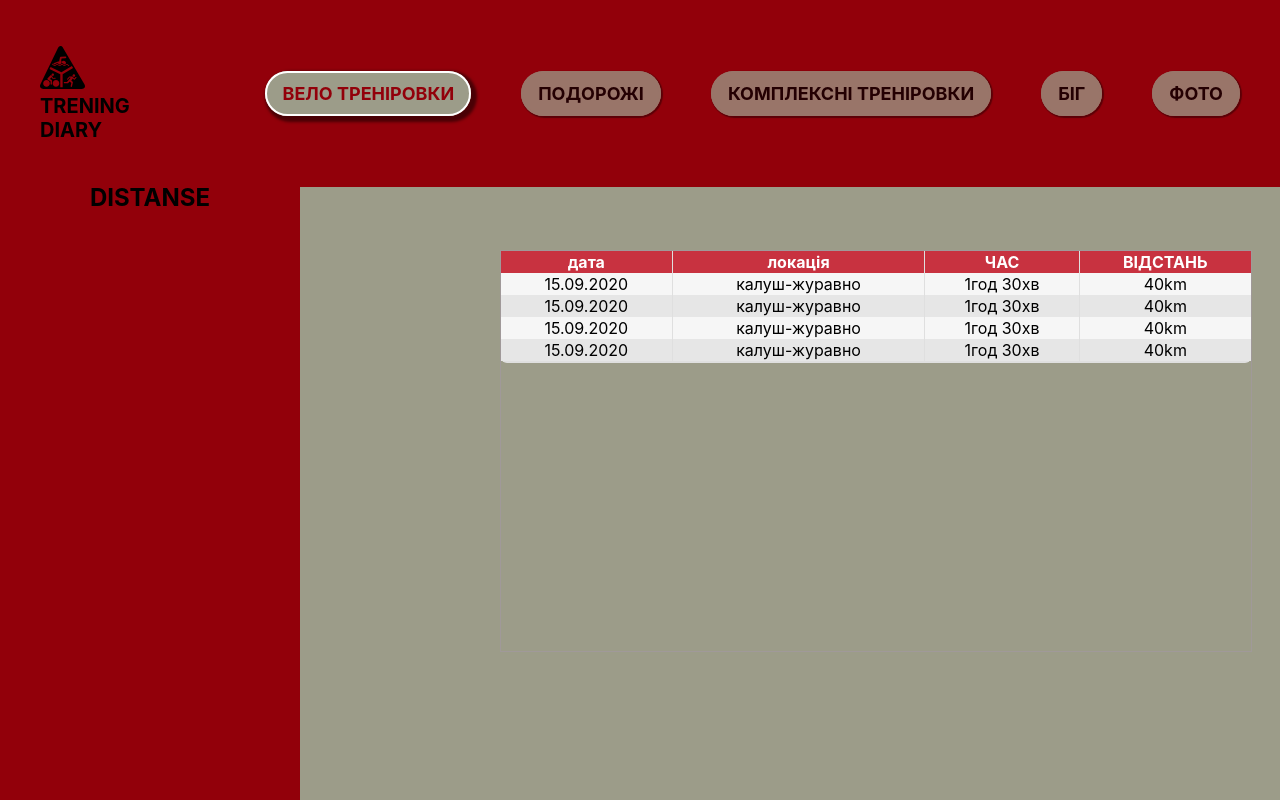
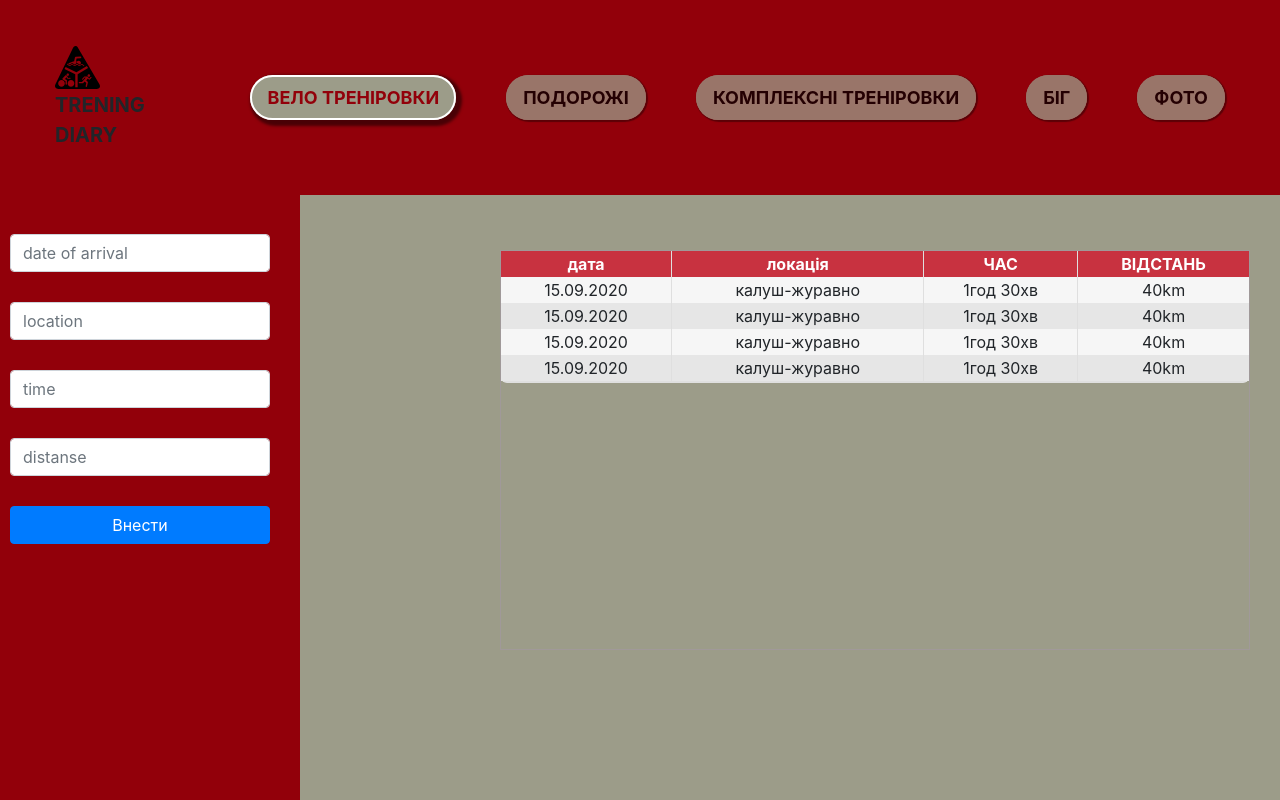
Before and after one commit to Nazar-svg/My_Trening_Diary, a React (Create React App) app: page /cycling in a window 1280 px wide. Built offline with nearby package versions, Linux system fonts and the light colour scheme.

Commit message:
+ botstrap, component MenuCicling

```diff
--- a/package.json
+++ b/package.json
@@ -6,6 +6,7 @@
     "@testing-library/jest-dom": "^4.2.4",
     "@testing-library/react": "^9.5.0",
     "@testing-library/user-event": "^7.2.1",
+    "bootstrap": "^4.5.2",
     "react": "^16.13.1",
     "react-dom": "^16.13.1",
     "react-router": "^5.2.0",
--- a/src/App.js
+++ b/src/App.js
@@ -3,7 +3,6 @@ import './App.css'
 import { Route, Switch } from 'react-router-dom'
 import Layout from './hoc/Layout/Layout'
 import Header from './components/Header/Header'
-// import Menu from './components/Menu/Menu'
 import Cycling from './containers/Cycling/Cycling'
 import Travel from './containers/Travel/Travel'
 import ComprehensiveTraining from './containers/ComprehensiveTraining/comprehensiveTraining'
@@ -14,7 +13,6 @@ const App = () => {
   return (
     <Layout>
       <Header />
-      {/* <Menu /> */}
       <Switch>
         <Route path='/cycling' component={Cycling} />
         <Route path='/travel' component={Travel} />
--- a/src/components/Menu/MenuCycling/MenuCycling.js
+++ b/src/components/Menu/MenuCycling/MenuCycling.js
@@ -1,4 +1,5 @@
 import React, { Component } from 'react'
+import 'bootstrap/dist/css/bootstrap.min.css'
 import classes from './MenuCycling.module.css'
 
 class MenuCycling extends Component {
@@ -6,7 +7,11 @@ class MenuCycling extends Component {
         return (
             <div className={classes.MenuCycling}>
             <div className={classes.menuList}>
-                <h2>Distanse</h2>
+            <input type="text" className="form-control" placeholder="date of arrival"/>
+            <input type="text" className="form-control" placeholder="location"/>
+            <input type="text" className="form-control" placeholder="time"/>
+            <input type="text" className="form-control" placeholder="distanse"/>
+                <button type="button" className="btn btn-primary" >Внести</button>
             </div>
           </div>
         )
--- a/src/components/Menu/MenuCycling/MenuCycling.module.css
+++ b/src/components/Menu/MenuCycling/MenuCycling.module.css
@@ -1,6 +1,6 @@
 .MenuCycling{
     display: flex;
-    padding: 153px 0 0 0;
+    margin: 194px 0 0 0;
     width: 300px;
     height:auto;
     min-height: 600px;
@@ -12,14 +12,10 @@
     padding: 10px 10px;
     width: 280px;
   }
-  .menuList ul li {
-    text-align: center;
-    list-style: none;
+
+  input {
+    margin-top: 30px
   }
-  .menuList ul li {
-    margin-top: 20px;
+  button {
+    margin-top: 30px ;
   }
-  h2 {
-      text-transform: uppercase;
-      text-align: center;
-  }
--- a/src/index.js
+++ b/src/index.js
@@ -1,3 +1,4 @@
+import 'bootstrap/dist/css/bootstrap.min.css'
 import React from 'react'
 import ReactDOM from 'react-dom'
 import './index.css'
```
Also changed, not shown: 1 other file (tests, documents, lock files or other folders).
